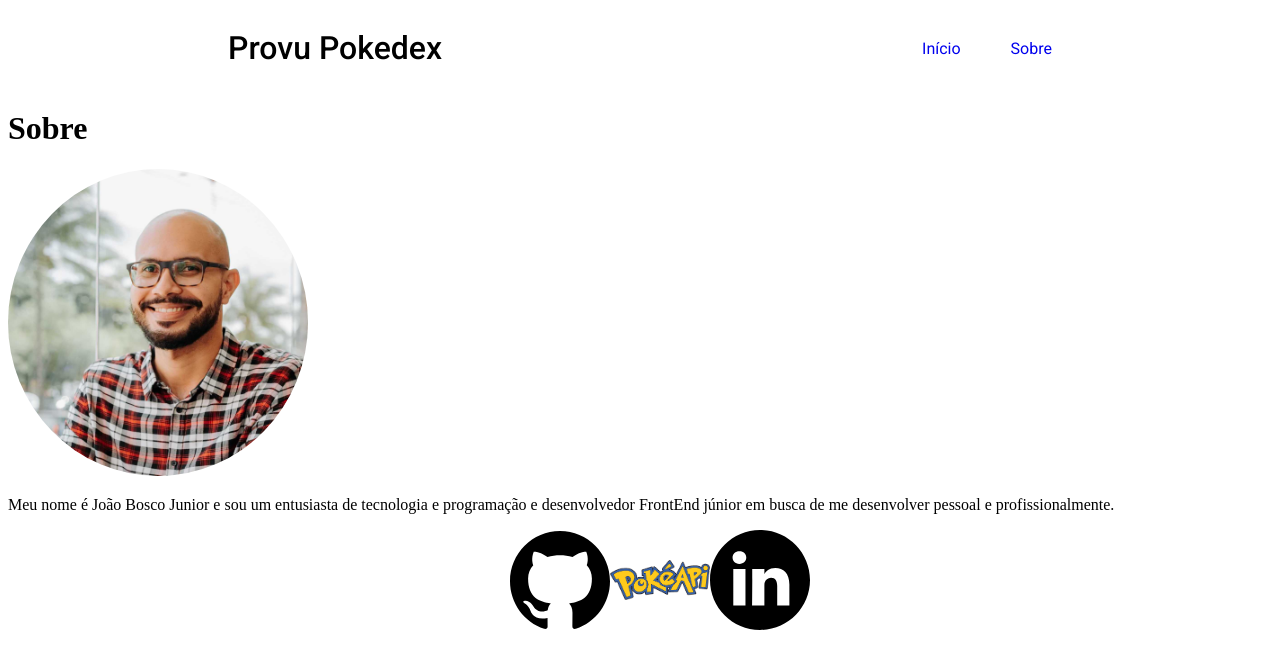
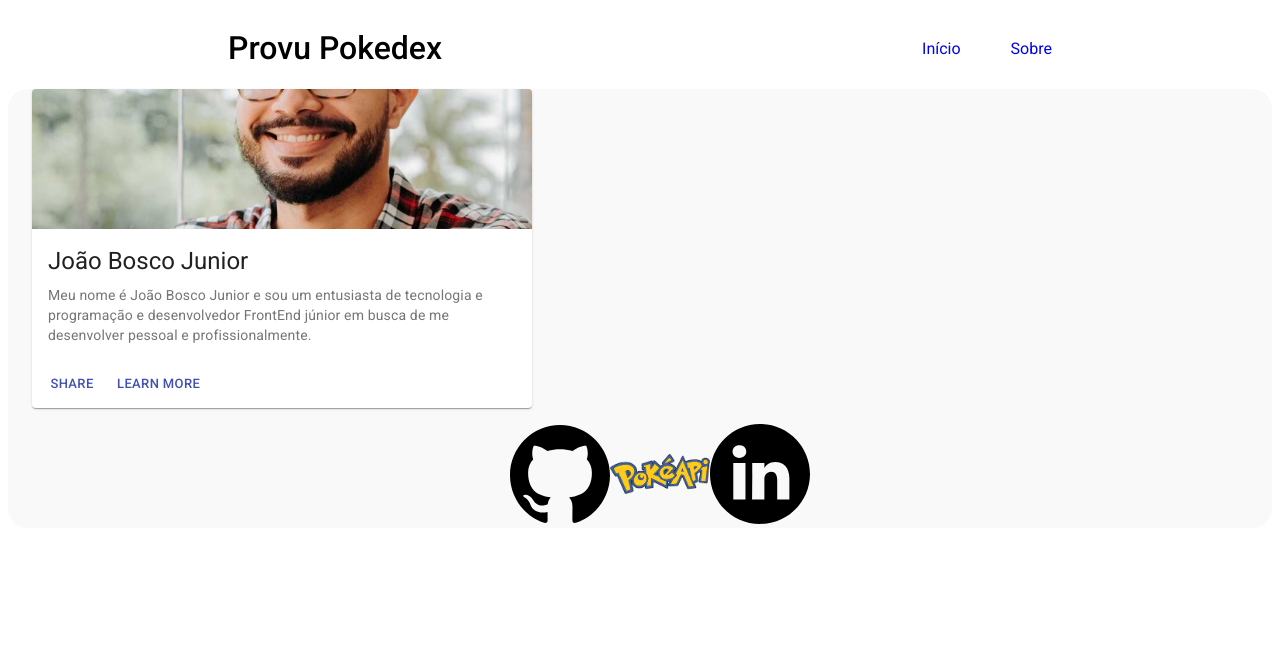
Before and after one commit to joaobosco2011/pokedex, a React (Create React App) app: page /component/sobre in a window 1280 px wide. Shown: the top 668 px of the page. Built offline with nearby package versions, Linux system fonts and the light colour scheme.

Commit message:
Centralização do Grid Item
Correção da margin do componente Grid Item para margin lateral auto para centralizar o componente quando tiver somente um item na tela

```diff
--- /dev/null
+++ b/src/component/CardSobre.js
@@ -0,0 +1,55 @@
+import React from 'react';
+import { makeStyles } from '@material-ui/core/styles';
+import Card from '@material-ui/core/Card';
+import CardActionArea from '@material-ui/core/CardActionArea';
+import CardActions from '@material-ui/core/CardActions';
+import CardContent from '@material-ui/core/CardContent';
+import CardMedia from '@material-ui/core/CardMedia';
+import Button from '@material-ui/core/Button';
+import Typography from '@material-ui/core/Typography';
+
+// Importação da imagem de perfil
+import profileImg from '../img/joaoboscojunior.jpg'
+
+
+const useStyles = makeStyles({
+  root: {
+    maxWidth: 500,
+  },
+});
+
+const CardSobre = () => {
+  const classes = useStyles();
+
+  return (
+    <Card className={classes.root}>
+      <CardActionArea>
+        <CardMedia
+          component="img"
+          alt="João Bosco Junior"
+          height="140"
+          image= {profileImg}
+          title="João Bosco Junior"
+        />
+        <CardContent>
+          <Typography gutterBottom variant="h5" component="h2">
+            João Bosco Junior
+          </Typography>
+          <Typography variant="body2" color="textSecondary" component="p">
+            Meu nome é João Bosco Junior e sou um entusiasta de tecnologia e programação e desenvolvedor FrontEnd júnior em busca de me desenvolver pessoal e profissionalmente.
+          </Typography>
+        </CardContent>
+      </CardActionArea>
+      <CardActions>
+        <Button size="small" color="primary">
+          Share
+        </Button>
+        <Button size="small" color="primary">
+          Learn More
+        </Button>
+      </CardActions>
+    </Card>
+  );
+}
+
+export default CardSobre
--- a/src/component/Pokedex.js
+++ b/src/component/Pokedex.js
@@ -14,17 +14,15 @@ import { Grid } from '@material-ui/core'
 // Configuração do CSS do componente CONTAINER do MATERIAL-UI
 const useStyles = makeStyles((theme) => ({
     container: {
-        padding: '10px 20px',
         background: '#F9F9F9',
-        borderRadius: '20px'
+        borderRadius: '10px'
     },
     card: {
-        padding: '10px',
-        margin: '20px',
+        margin: '10px auto',
     },
 }))
 
-
+// Componente
 const Pokedex = () => {
     const classes = useStyles()
 
@@ -70,7 +68,10 @@ const Pokedex = () => {
 
             <Container className={classes.container}>
 
-                <Grid container>
+                <Grid
+                    container
+                    spacing={2}
+                >
                     {
                         allPokemons.map((item, index) => (
                             <Grid item xs={12} md={6} lg={4} xl={3}>
--- a/src/component/Sobre.js
+++ b/src/component/Sobre.js
@@ -1,4 +1,5 @@
 import React from "react";
+import CardSobre from './CardSobre'
 
 // Importação das imagens
 import githubImg from '../img/github.svg'
@@ -9,14 +10,28 @@ import profileImg from '../img/joaoboscojunior.jpg'
 // Importação do CSS
 import './Sobre.css'
 
+// Importação de componentes do METERIAL UI
+import { Container, makeStyles } from "@material-ui/core";
+
+// Configuração do CSS do componente CONTAINER do MATERIAL-UI
+const useStyles = makeStyles((theme) => ({
+    container: {
+        padding: '10px auto',
+        background: '#F9F9F9',
+        borderRadius: '20px',
+    },
+}))
+
+
+// Componente
 const Sobre = () => {
+    const classes = useStyles()
+
     return(
         <>
-            <h1>Sobre </h1>
+            <Container className={classes.container}>
 
-            <img className="imagem_perfil" src={profileImg} alt='imagem-perfil'/>
-
-            <p>Meu nome é João Bosco Junior e sou um entusiasta de tecnologia e programação e desenvolvedor FrontEnd júnior em busca de me desenvolver pessoal e profissionalmente.</p>
+                <CardSobre />
 
                 <ul className="redes_sociais">
                     <a href="https://github.com/joaobosco2011" target='blanck'>
@@ -29,6 +44,8 @@ const Sobre = () => {
                         <img src={linkedinImg} alt='imagem-linkedin'/>
                     </a>
                 </ul>
+            </Container>
+
         </>
     )
 }
```
Lines whose indentation alone changed are shown as unchanged.
